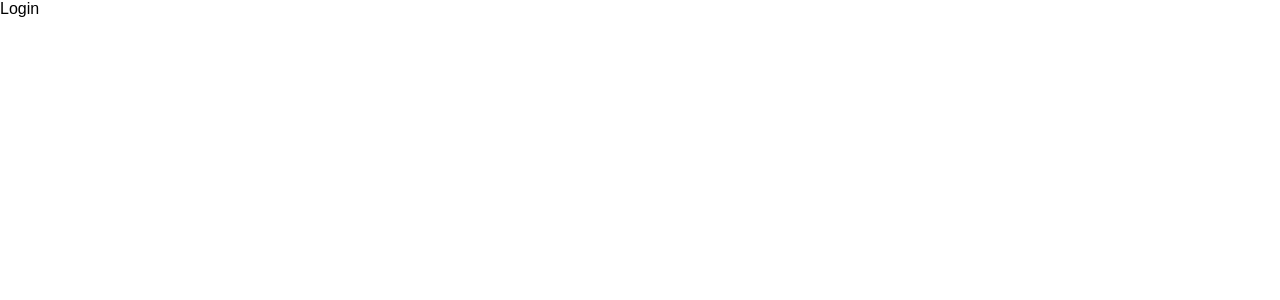
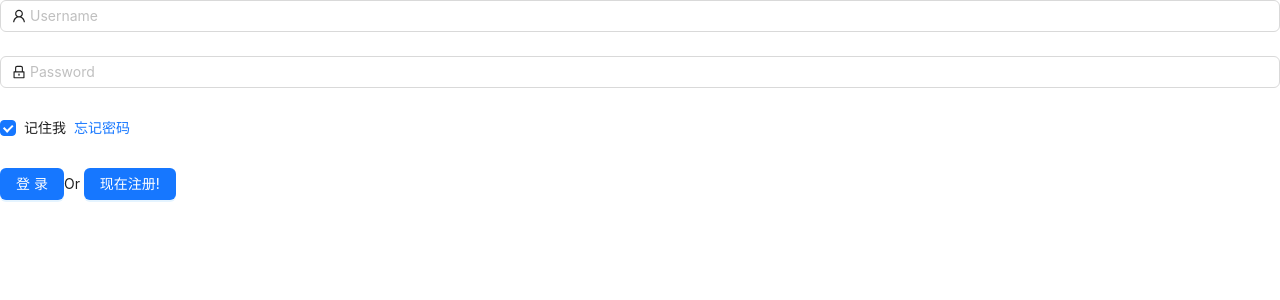
Before and after one commit to Echollk-GIF/react-2b, a React (Create React App) app: page /#/login in a window 1280 px wide. Shown: the top 300 px of the page. Built offline with nearby package versions, Linux system fonts and the light colour scheme.

Commit message:
feat: Login

```diff
--- a/src/views/Login/Login.js
+++ b/src/views/Login/Login.js
@@ -1,7 +1,67 @@
 import React from 'react'
+import { LockOutlined, UserOutlined } from '@ant-design/icons'
+import { Button, Checkbox, Form, Input } from 'antd'
+import { useNavigate } from 'react-router-dom'
+export default function Login () {
+  const navigate = useNavigate()
+  const onFinish = (values) => {
+    console.log('Received values of form: ', values)
+  }
+  return (
+    <div style={{ height: '100vh' }}>
+      <div className='formContainer'>
+        <Form
+          name="normal_login"
+          className="login-form"
+          initialValues={{
+            remember: true,
+          }}
+          onFinish={onFinish}
+        >
+          <Form.Item
+            name="用户名"
+            rules={[
+              {
+                required: true,
+                message: '请输入用户名!',
+              },
+            ]}
+          >
+            <Input prefix={<UserOutlined className="site-form-item-icon" />} placeholder="Username" />
+          </Form.Item>
+          <Form.Item
+            name="密码"
+            rules={[
+              {
+                required: true,
+                message: '请输入密码!',
+              },
+            ]}
+          >
+            <Input
+              prefix={<LockOutlined className="site-form-item-icon" />}
+              type="password"
+              placeholder="Password"
+            />
+          </Form.Item>
+          <Form.Item>
+            <Form.Item name="remember" valuePropName="checked" noStyle>
+              <Checkbox>记住我</Checkbox>
+            </Form.Item>
 
-export default function Login () {
-  return (
-    <div>Login</div>
+            <a className="login-form-forgot" href="http://www.baidu.com">
+              忘记密码
+            </a>
+          </Form.Item>
+
+          <Form.Item>
+            <Button type="primary" htmlType="submit" className="login-form-button">
+              登录
+            </Button>
+            Or <Button type='primary' onClick={() => { navigate('/login') }}>现在注册!</Button>
+          </Form.Item>
+        </Form>
+      </div>
+    </div>
   )
 }
--- /dev/null
+++ b/src/views/Login/Login.scss
@@ -0,0 +1,9 @@
+.formContainer {
+  position: fixed;
+  top: 50%;
+  left: 50%;
+  width: 500px;
+  height: 300px;
+  transform: translate(-50%, -50%);
+  padding: 20px;
+}
```
